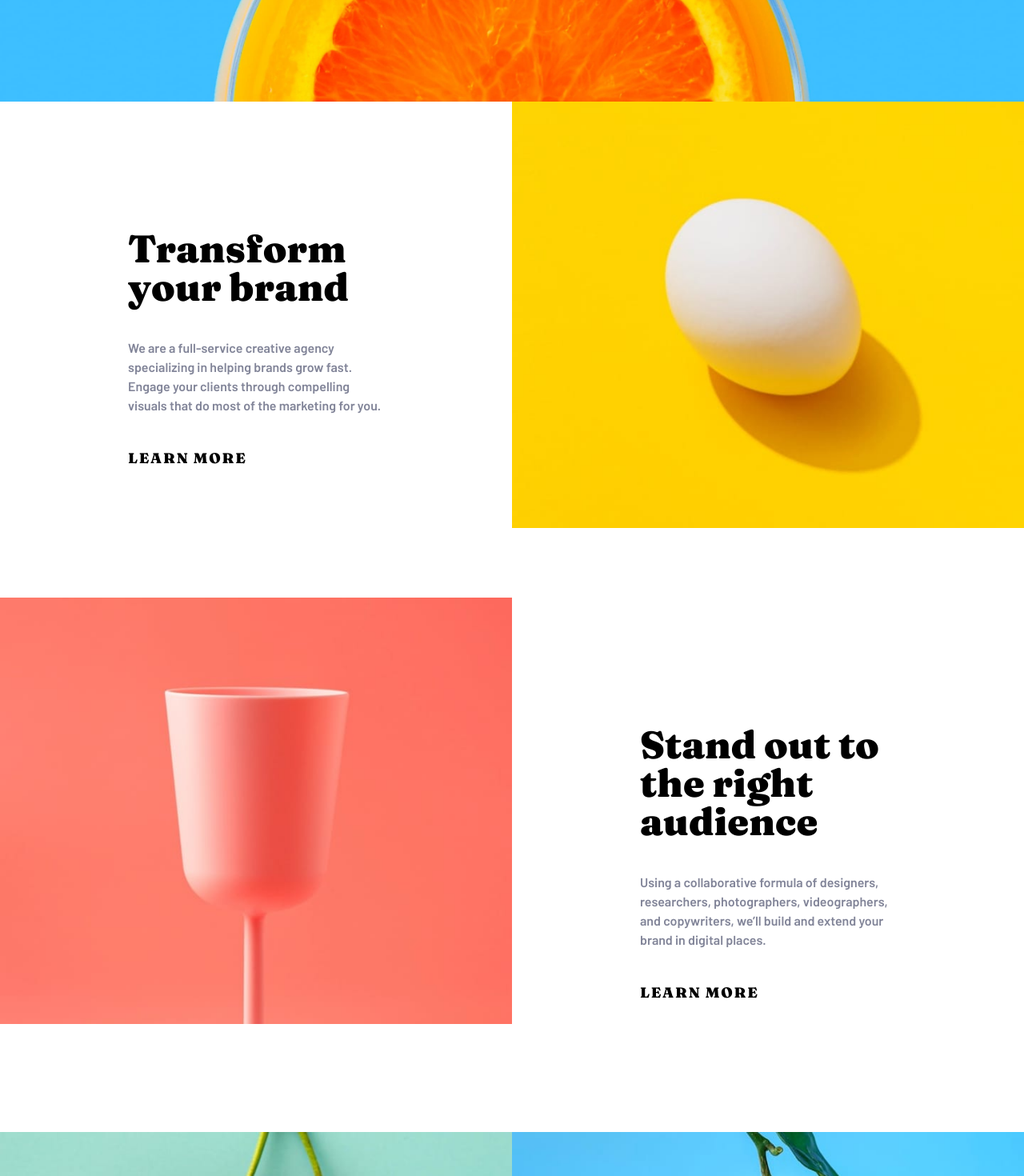
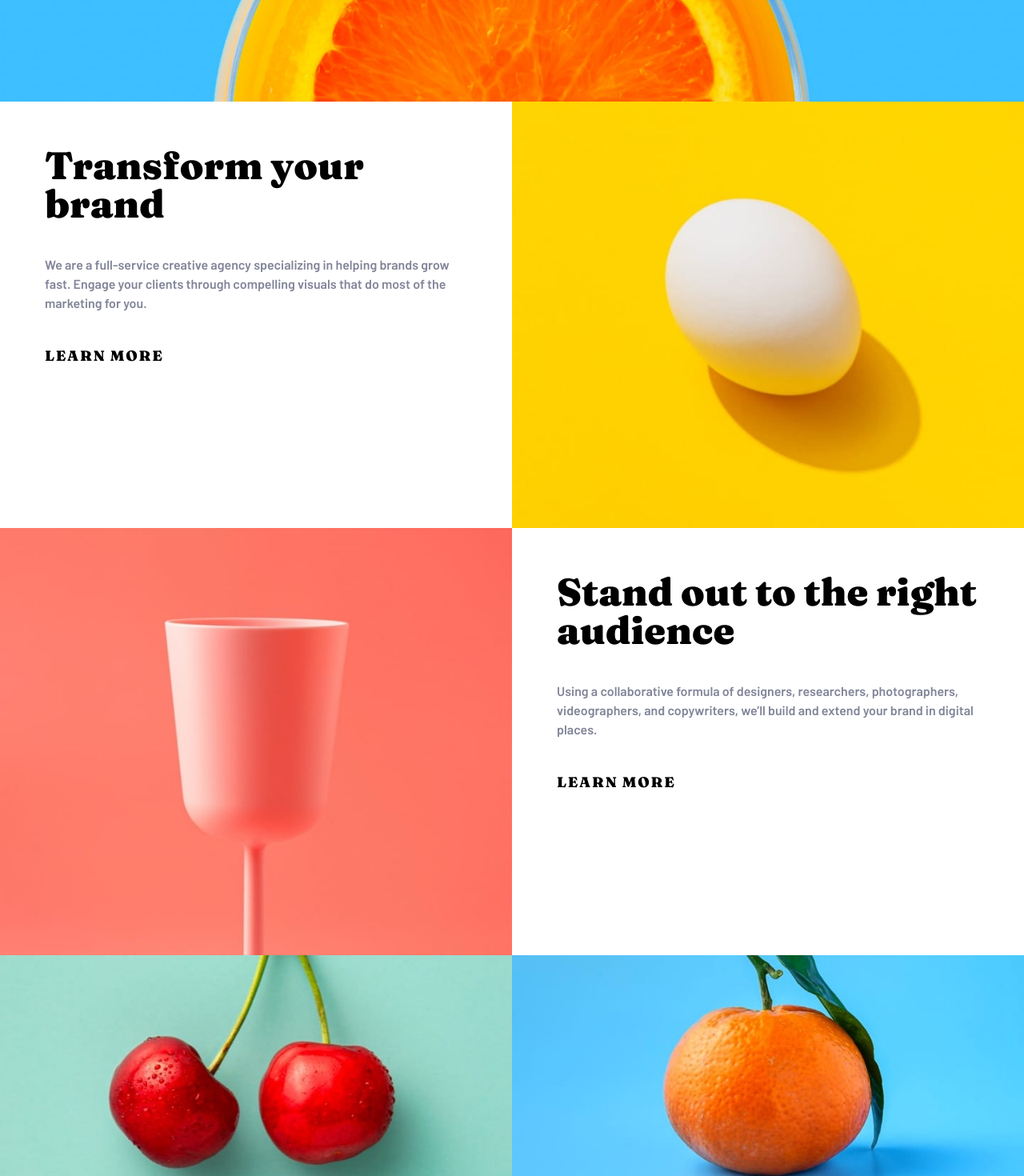
Before and after one commit to somic95/sunnyside-agency-landing-page-main, a React (Vite) app: page / in a window 1280 px wide. Shown: the part 720-2190 px from the top of the page at 80% size. Built offline with nearby package versions, Linux system fonts and the light colour scheme; what tailwindcss-animated would draw is missing.

Commit message:
Update article.jsx

```diff
--- a/src/Components/Article/article.jsx
+++ b/src/Components/Article/article.jsx
@@ -13,11 +13,11 @@ const Article = () => {
     <>
       <div className='bg-white'>
         <section className='lg:flex lg:flex-row-reverse'>
-          <picture className='lg:w-1/2'>
+          <picture className='lg:w-1/2 flex flex-col justify-center '>
             <source media='(min-width: 1024px)' srcSet={desktopEgg}/>
             <img src={mobileEgg} />
           </picture>
-          <article className='lg:w-1/2 lg:p-40 py-16 flex flex-col gap-10'>
+          <article className='lg:w-1/2 lg:p-14 xl:p-40 py-16 flex flex-col gap-10'>
             <h1 className='lg:text-5xl text-3xl lg:text-left text-center lg:px-0 px-16'>Transform your brand</h1>
             <p className='text-[#818498] lg:text-left text-center px-8 lg:px-0'>We are a full-service creative agency specializing in helping brands grow fast.
                 Engage your clients through compelling visuals that do most of the marketing for you.</p>
@@ -26,11 +26,11 @@ const Article = () => {
         </section>
 
         <section className='lg:flex'>
-          <picture className='lg:w-1/2'>
+          <picture className='lg:w-1/2 flex flex-col justify-center'>
             <source media='(min-width: 1024px)' srcSet={desktopGlass}/>
             <img src={mobileGlass} />
           </picture>
-          <article className='lg:w-1/2 lg:p-40 py-16 flex flex-col gap-10'>
+          <article className='lg:w-1/2 lg:p-14 xl:p-40 py-16 flex flex-col gap-10'>
             <h1 className='lg:text-5xl text-3xl lg:text-left text-center lg:px-0 px-16'>Stand out to the right audience</h1>
             <p className='text-[#818498] lg:text-left text-center px-8 lg:px-0'>Using a collaborative formula of
                     designers, researchers, photographers, videographers, and copywriters, we’ll build and extend your brand in digital places.</p>
@@ -40,8 +40,8 @@ const Article = () => {
 
         <section className='lg:flex'>
           <div>
-            <picture className='lg:w-1/2 h-screen'>
-              <source media='(min-width: 1024px)' srcSet={desktopGraphic}/>
+            <picture className='lg:w-1/2 h-screen max-[1023px]:flex max-[1023px]:flex-col max-[1023px]:justify-center'>
+              <source media='(min-width: 768px)' srcSet={desktopGraphic}/>
               <img src={mobileGraphic} />
             </picture>
             <div className='flex flex-col gap-10 -mt-48 pb-10 lg:pb-0 text-center text-[#25564b]'>
@@ -55,8 +55,8 @@ const Article = () => {
           </div>
 
           <div>
-            <picture className='lg:w-1/2'>
-              <source media='(min-width: 1024px)' srcSet={desktopPhotoGr}/>
+            <picture className='lg:w-1/2 max-[1023px]:flex max-[1023px]:flex-col max-[1023px]:justify-center'>
+              <source media='(min-width: 768px)' srcSet={desktopPhotoGr}/>
               <img src={mobilePhotoGr} />
             </picture>
             <div className='flex flex-col gap-10 -mt-48  text-center text-[#19536b]'>
```
